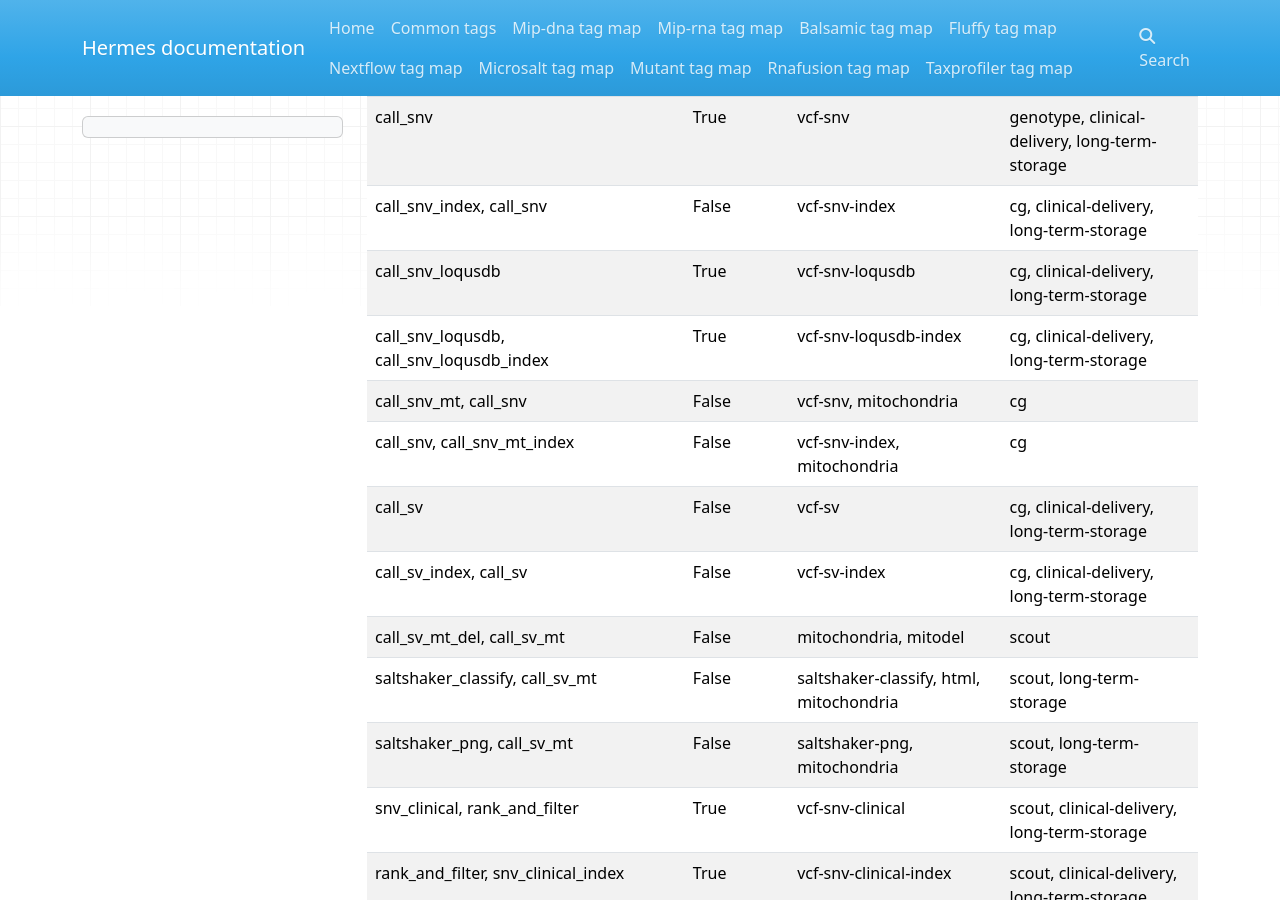
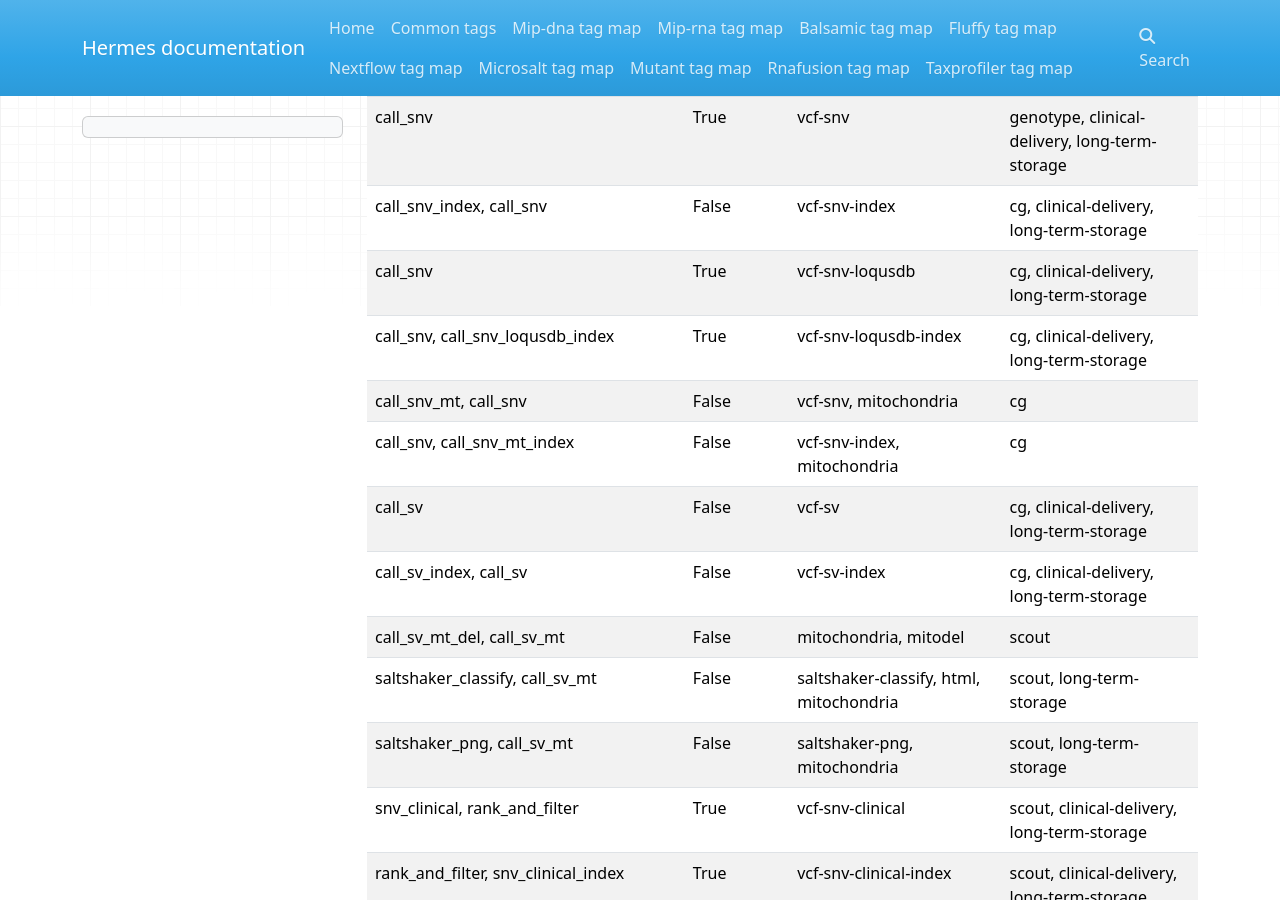
Before and after one commit to Clinical-Genomics/hermes, an MkDocs documentation site: the page built from docs/raredisease_map.md, in a window 1280 px wide and 900 px high, scrolled down 1534 px. Built offline with MkDocs 1.6.1, drawn with Linux system fonts in a browser that asks for light colours; nearby versions of some CDN libraries.

Commit message:
fix naming convention

```diff
--- a/docs/raredisease_map.md
+++ b/docs/raredisease_map.md
@@ -28,8 +28,8 @@
 | research_index, annotate_mobile_elements         | False       | mobile-elements, research, vcf-index   | scout, clinical-delivery, long-term-storage    |
 | call_snv                                         | True        | vcf-snv                                | genotype, clinical-delivery, long-term-storage |
 | call_snv_index, call_snv                         | False       | vcf-snv-index                          | cg, clinical-delivery, long-term-storage       |
-| call_snv_loqusdb                                 | True        | vcf-snv-loqusdb                        | cg, clinical-delivery, long-term-storage       |
-| call_snv_loqusdb, call_snv_loqusdb_index         | True        | vcf-snv-loqusdb-index                  | cg, clinical-delivery, long-term-storage       |
+| call_snv                                         | True        | vcf-snv-loqusdb                        | cg, clinical-delivery, long-term-storage       |
+| call_snv, call_snv_loqusdb_index                 | True        | vcf-snv-loqusdb-index                  | cg, clinical-delivery, long-term-storage       |
 | call_snv_mt, call_snv                            | False       | vcf-snv, mitochondria                  | cg                                             |
 | call_snv, call_snv_mt_index                      | False       | vcf-snv-index, mitochondria            | cg                                             |
 | call_sv                                          | False       | vcf-sv                                 | cg, clinical-delivery, long-term-storage       |
```
Also changed, not shown: 2 other files.
